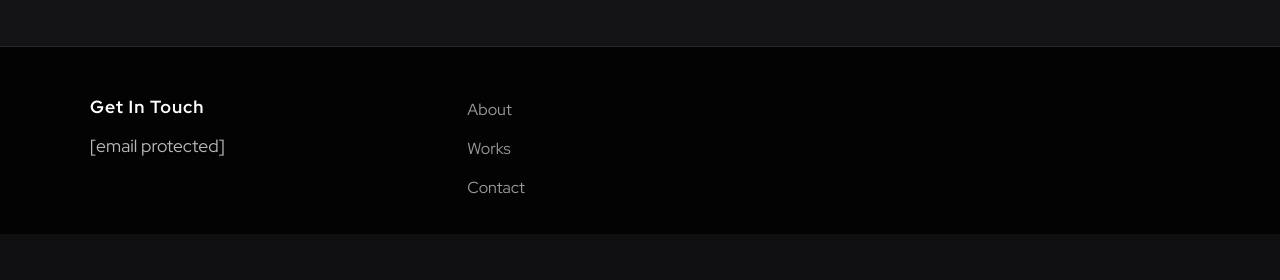
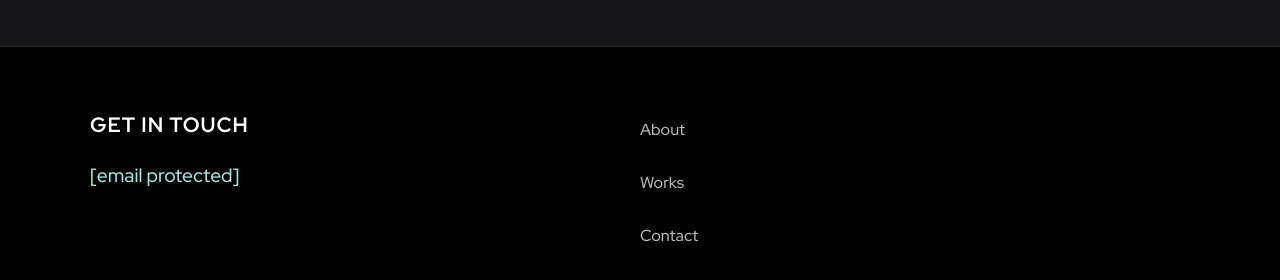
Before and after one commit to Watson-A-99/My-Portfolio-1, a plain HTML site: page index.html in a window 1280 px wide. Shown: the part 2508-2788 px from the top of the page. Before the commit the page ends 2742 px from the top, so only its background shows below. Drawn offline with Linux system fonts and the light colour scheme; a web font is replaced by a local one.

Commit message:
fixed footer

```diff
--- a/styles.css
+++ b/styles.css
@@ -636,32 +636,38 @@ body {
 
 /* Footer */
 .footer {
-	background: rgba(0,0,0,0.8); /* Made more opaque for better contrast */
-	border-top: 1px solid rgba(255,255,255,0.15); /* Stronger border */
-	padding: 3rem 1.2em 2rem;
+	background: rgba(0,0,0,0.9); /* Darker for better contrast */
+	border-top: 1px solid rgba(255,255,255,0.15);
+	padding: 4rem 1.2em 3rem; /* More generous padding */
 }
 
 .footer__inner {
 	max-width: 1100px;
 	margin: 0 auto;
 	display: grid;
-	grid-template-columns: 1fr 1fr 1fr;
-	gap: 2rem;
+	grid-template-columns: 2fr 1fr 1fr; /* Better proportions - email section gets more space */
+	gap: 4rem; /* More space between columns */
 	align-items: start;
+}
+
+.footer__contact {
+	text-align: left;
 }
 
 .footer__title {
 	font-weight: 700;
-	margin: 0 0 1rem 0;
+	margin: 0 0 1.5rem 0; /* More space below title */
 	color: #fff;
-	font-size: 1.1rem;
+	font-size: 1.3rem; /* Larger title */
 	letter-spacing: 1px;
+	text-transform: uppercase;
 }
 
 .footer__email {
-	color: var(--text-secondary); /* Updated color */
+	color: rgb(161, 233, 227); /* Teal color */
 	text-decoration: none;
-	font-size: 1.1rem;
+	font-size: 1.2rem; /* Larger email */
+	font-weight: 500;
 	transition: color 0.3s ease;
 }
 
@@ -672,29 +678,43 @@ body {
 .footer__links {
 	display: flex;
 	flex-direction: column;
-	gap: 0.5rem;
+	gap: 1rem; /* More space between links */
 }
 
 .footer__link {
-	color: var(--muted);
+	color: #b8b8b8; /* Lighter gray */
 	text-decoration: none;
 	transition: color 0.3s ease;
-	padding: 0.3rem 0;
+	padding: 0.5rem 0;
+	font-size: 1rem;
+	font-weight: 500;
 }
 
 .footer__link:hover {
-	color: #fff;
+	color: rgb(161, 233, 227); /* Hover to teal */
 }
 
 .social-link {
-	color: var(--muted);
+	color: #b8b8b8;
 	text-decoration: none;
 	transition: color 0.3s ease;
 	font-weight: 500;
+	font-size: 1rem;
+	padding: 0.5rem 0;
+	display: block;
 }
 
 .social-link:hover {
-	color: #fff;
+	color: rgb(161, 233, 227); /* Hover to teal */
+}
+
+/* Mobile responsive */
+@media (max-width: 768px) {
+	.footer__inner {
+		grid-template-columns: 1fr;
+		gap: 2rem;
+		text-align: center;
+	}
 }
 
 /* Page Styles for About/Works/Contact */
```
